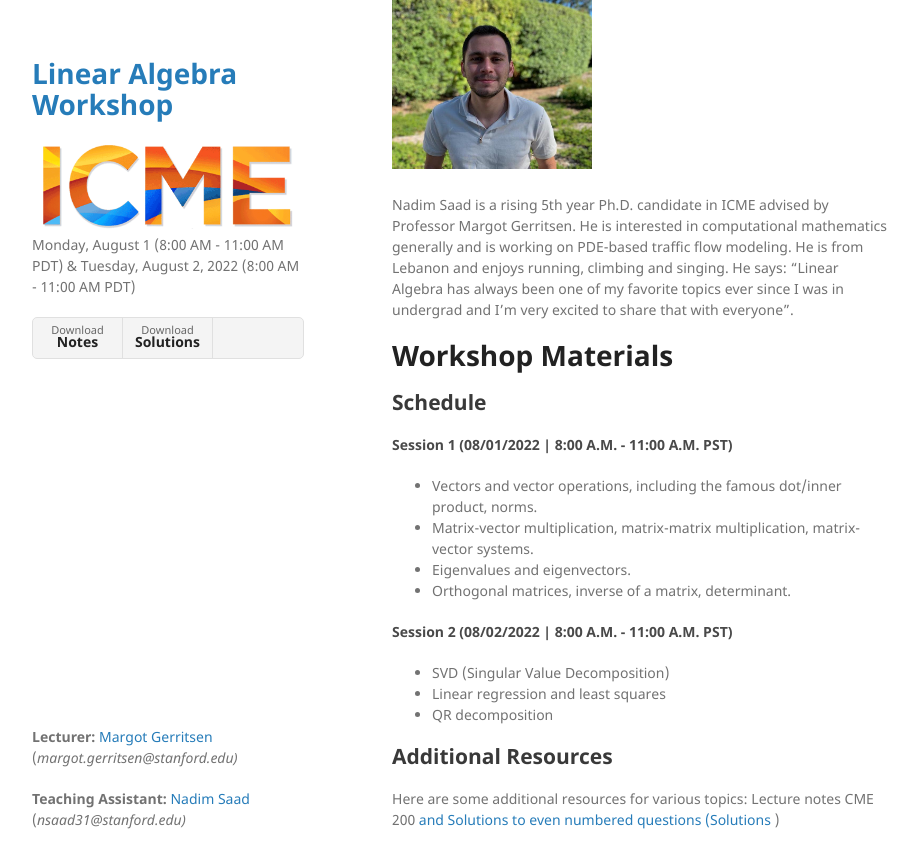
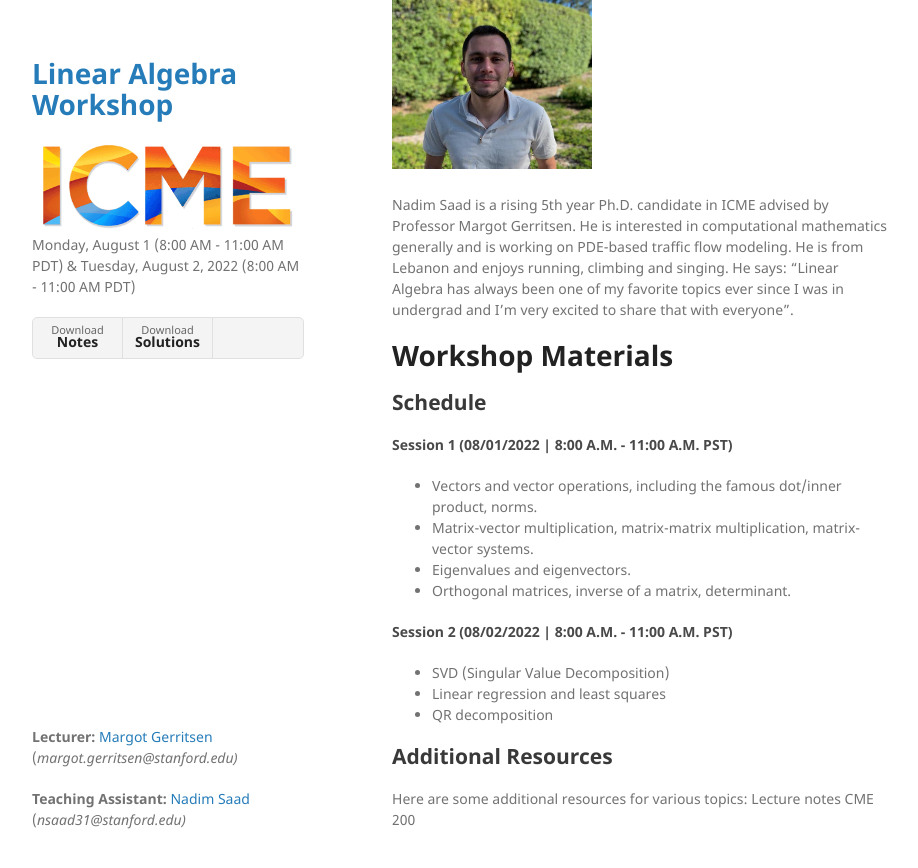
Before and after one commit to nsaad31/Linear_Algebra_ICME_Workshops_2023, a Jekyll site: the page built from index.md, in a window 1280 px wide and 900 px high, scrolled down 1278 px. Shown: the top 868 px of the window, without its empty margins (178-1096 px from the left). Built offline with Jekyll 4.4.1, drawn with Linux system fonts in a browser that asks for light colours; our own code applies the rules of GitHub Pages for plain Markdown files.

Commit message:
Update index.md

```diff
--- a/index.md
+++ b/index.md
@@ -40,4 +40,4 @@ Nadim Saad is a rising 5th year Ph.D. candidate in ICME advised by Professor Mar
 ## Additional Resources
 
 Here are some additional resources for various topics:
-Lecture notes CME 200 <a href="{{ "/docs/MatrixComputationsAnswerstoEvennumberedQuestions.pdf" | relative_url }}"> and Solutions to even numbered questions ([Solutions](<a href="{{ "/docs/MatrixComputationsAnswerstoEvennumberedQuestions.pdf" | relative_url }}">) )
+Lecture notes CME 200 <a href="{{ "/docs/MatrixComputationsAnswerstoEvennumberedQuestions.pdf" | relative_url }}">
```
